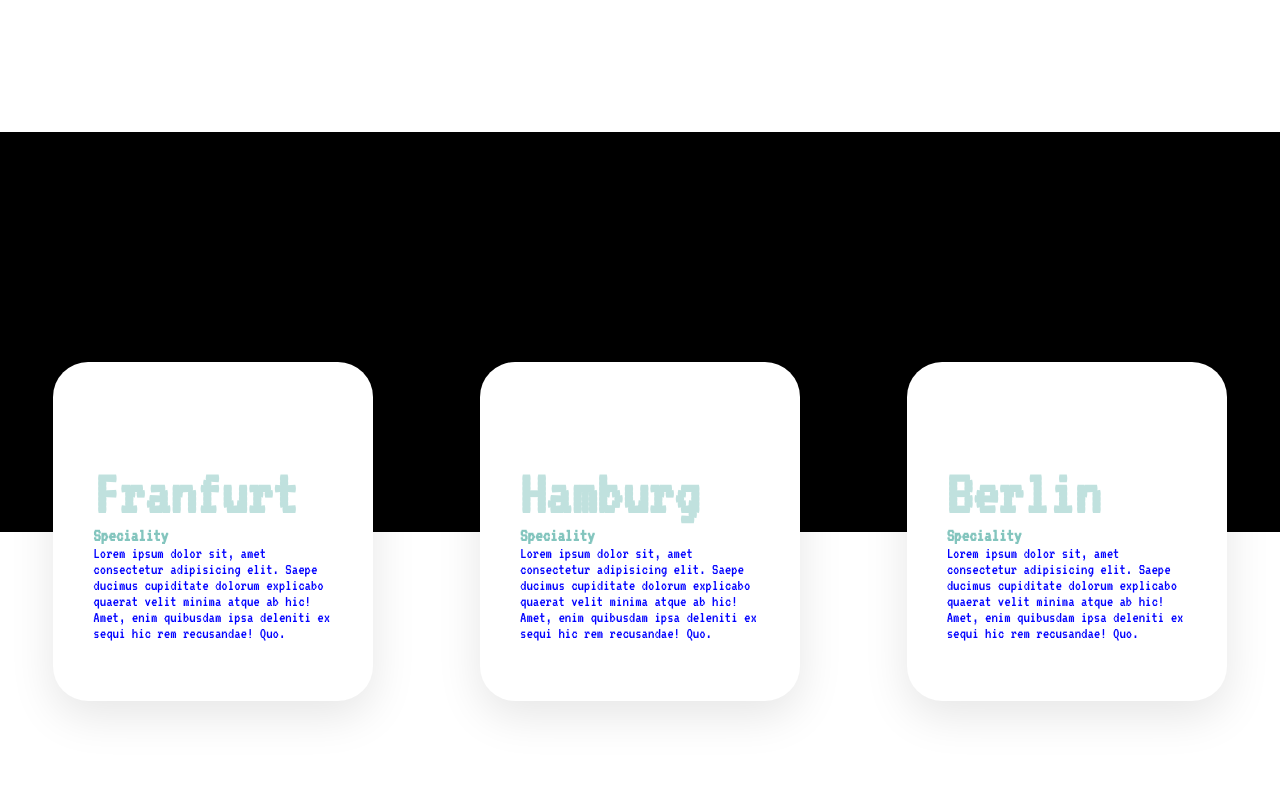
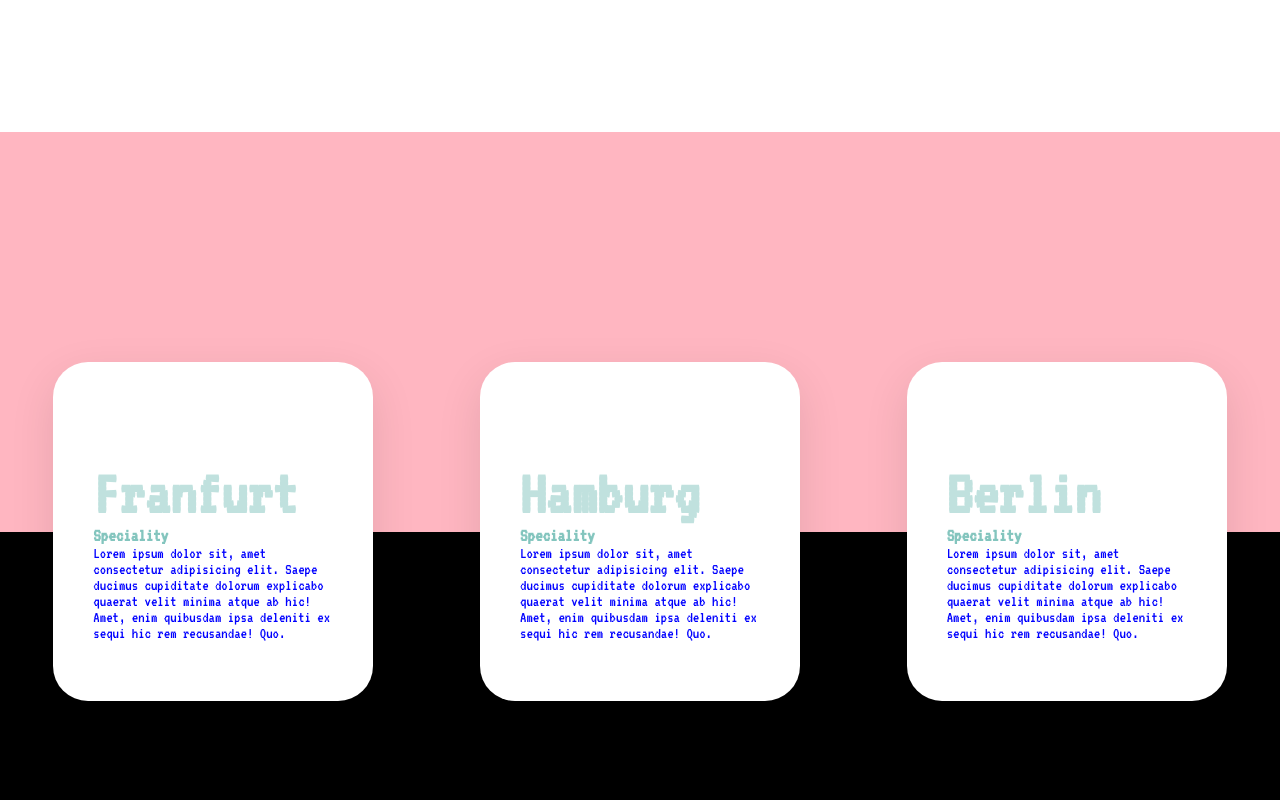
Before and after one commit to Hizkiel-Mesfin/group-project, a website: page index.html in a window 1280 px wide. Shown: the part 6500-7300 px from the top of the page. Drawn offline with Linux system fonts and the light colour scheme; files whose address does not match are found by name.

Commit message:
Update style.css

```diff
--- a/src/style.css
+++ b/src/style.css
@@ -989,7 +989,7 @@ button {
     justify-content: center;
     align-items: center;
    min-height: 100vh;
-   background: linear-gradient(black,black 50%, white 50%,#fff 100%);
+   background: linear-gradient(lightpink,lightpink 50%, black 50%,black 100%);
 
 
    /* width: 1100px;
```
